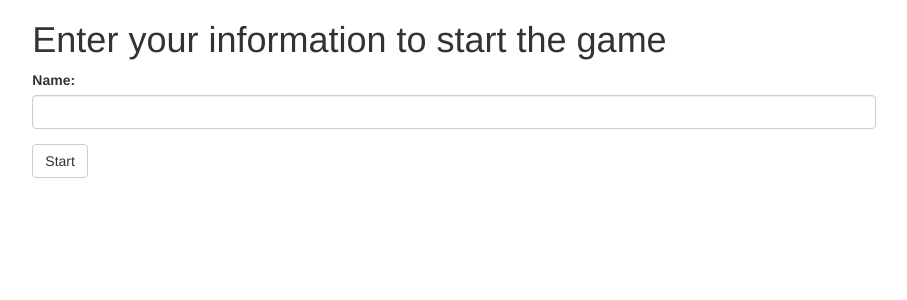
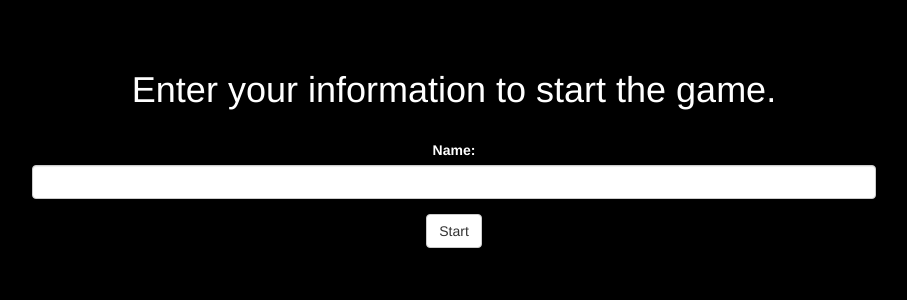
Before and after one commit to aswolniewicz/captainCool, a Flask app: page / in a window 1280 px wide. Shown: the top 300 px of the page, without its empty margins (186-1093 px from the left). Run offline with Flask 2, Linux system fonts and the light colour scheme; some libraries are stand-ins or nearby versions.

Commit message:
Added background music, and started formating the pages.

```diff
--- /dev/null
+++ b/static/css/results_index.css
@@ -0,0 +1,6 @@
+body {
+  background-color: black;
+  color: white;
+  text-align: center;
+  padding-top: 50px;
+}
--- a/templates/game.html
+++ b/templates/game.html
@@ -65,5 +65,6 @@
     <script src="{{url_for('static', filename='js/captain_cool.js')}}"></script>
     <script src="{{url_for('static', filename='js/Level1.js')}}"></script>
     <script> gameInstance.start(); </script>
+    <audio src = "{{ url_for('static', filename = 'media/backgroundMusic.mp3')}}" autoplay loop>
 
 {% endblock %}
--- a/templates/index.html
+++ b/templates/index.html
@@ -2,20 +2,24 @@
 
 
 {% block styles %}
-
+    <link href = "{{ url_for('static', filename='css/results_index.css') }}" rel = "stylesheet">
 {% endblock %}
 
 
 {% block content %}
-<h1>Enter your information to start the game</h1>
+
+<h1>Enter your information to start the game.</h1>
+<br>
 <form method="post" action="{{ url_for('game') }}">
 <div class="form-group">
 <label for="in-initials">Name: </label>
+<br>
 <input class="form-control" type="text" id="in-initials" name="initials"/>
 </div>
 
 <button class="btn btn-default">Start</button>
 </form>
+<audio src = "{{ url_for('static', filename = 'media/backgroundMusic.mp3')}}" autoplay loop>
 {% endblock %}
 
 
--- a/templates/results.html
+++ b/templates/results.html
@@ -1,4 +1,8 @@
 {% extends "base.html" %}
+
+{% block styles %}
+    <link href = "{{ url_for('static', filename='css/results_index.css') }}" rel = "stylesheet">
+{% endblock %}
 
 {% block content %}
 <h1>Game Over!</h1>
@@ -8,5 +12,6 @@
 		<li>Time Completed:</li>
 	</ul>
 </div>
+<audio src = "{{ url_for('static', filename = 'media/backgroundMusic.mp3')}}" autoplay loop>
 
 {% endblock %}
```
Also changed, not shown: 2 other files.
